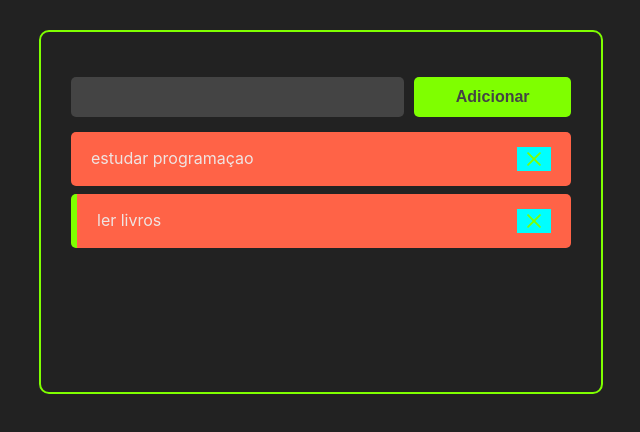
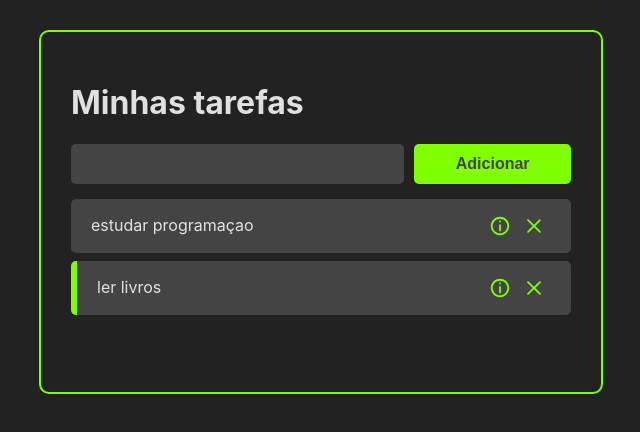
Before and after one commit to gabriel-anjos/React-To-Do-List, a React (Create React App) app: page / in a window 1280 px wide. Shown: the top 432 px of the page, without its empty margins (319-959 px from the left). Built offline with nearby package versions, Linux system fonts and the light colour scheme.

Commit message:
Header-component/info-task-button

```diff
--- a/src/App.jsx
+++ b/src/App.jsx
@@ -3,6 +3,7 @@ import {v4 as uuidv4} from 'uuid';
 import Tasks from "./components/Tasks";
 import './App.css';
 import AddTask from "./components/AddTask";
+import Header from "./components/Header";
 const App =()=>{
   const[tasks,setTasks]=useState([
     {
@@ -42,6 +43,7 @@ const App =()=>{
   return(
     <>
       <div className="container">
+        <Header/>
         <AddTask handleTaskAddition={handleTaskAddition}/>
         <Tasks tasks={tasks} handleTaskClick={handleTaskClick} handleTaskDelete={handleTaskDelete}/>
       </div>
--- /dev/null
+++ b/src/components/Header.jsx
@@ -0,0 +1,9 @@
+import React from "react";
+const Header =()=>{
+    return(
+        <>
+            <h1 style={{color:"#eeee"}}>Minhas tarefas</h1>
+        </>
+    )
+}
+export default Header;
--- a/src/components/Task.css
+++ b/src/components/Task.css
@@ -1,6 +1,6 @@
 .task-container{
-    /* background-color: #444; */
-    background-color: tomato;
+    background-color: #444;
+    /* background-color: tomato; */
     margin: 8px 0 ;
     padding: 15px 20px;
     display: flex;
@@ -15,9 +15,13 @@
     transform: translateY(-1px);
 }
 
-.remove-task-button{
-    /* background-color: #444; */
-    background-color: aqua;
+.icons-container{
+    display: flex;
+    align-items: center;
+}
+
+.remove-task-button,.info-task-button{
+    background-color: #444;
     display: flex;
     border: none;
     align-items: center;
@@ -25,3 +29,6 @@
     color: chartreuse;
     cursor: pointer;
 }
+
+
+/* //hit box do tasktitle rever como vai fazer, alinhamento vertical com os icones */
--- a/src/components/Task.jsx
+++ b/src/components/Task.jsx
@@ -1,5 +1,5 @@
 import React from "react";
-import {CgClose} from "react-icons/cg"
+import {CgClose,CgInfo} from "react-icons/cg"
 import "./Task.css"
 const Task = ({task,handleTaskClick,handleTaskDelete})=>{
     return(
@@ -9,6 +9,9 @@ const Task = ({task,handleTaskClick,handleTaskDelete})=>{
                     {task.title}
                 </div>
                 <div className="icons-container">
+                    <button className="info-task-button">
+                        <CgInfo/>
+                    </button>
                     <button className="remove-task-button" onClick={()=>handleTaskDelete(task.id)}>
                         <CgClose/>
                     </button>
```
